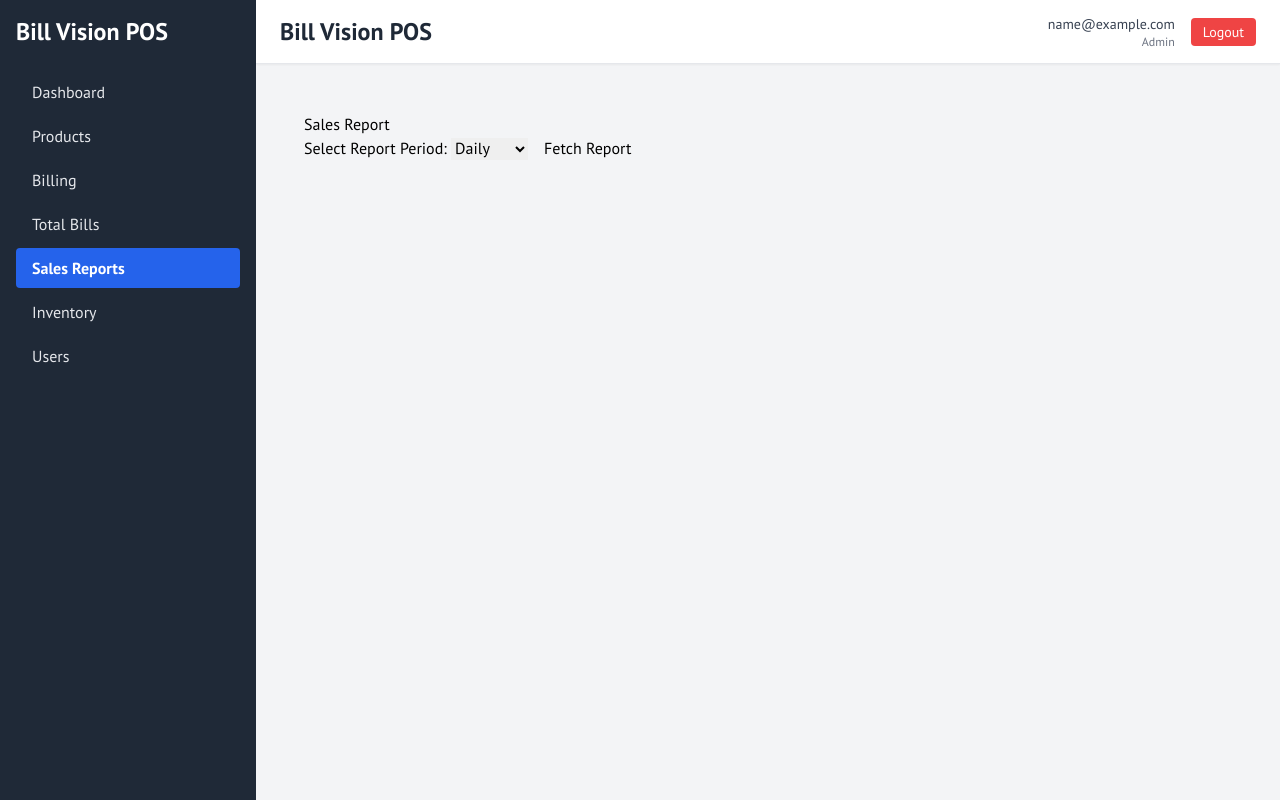
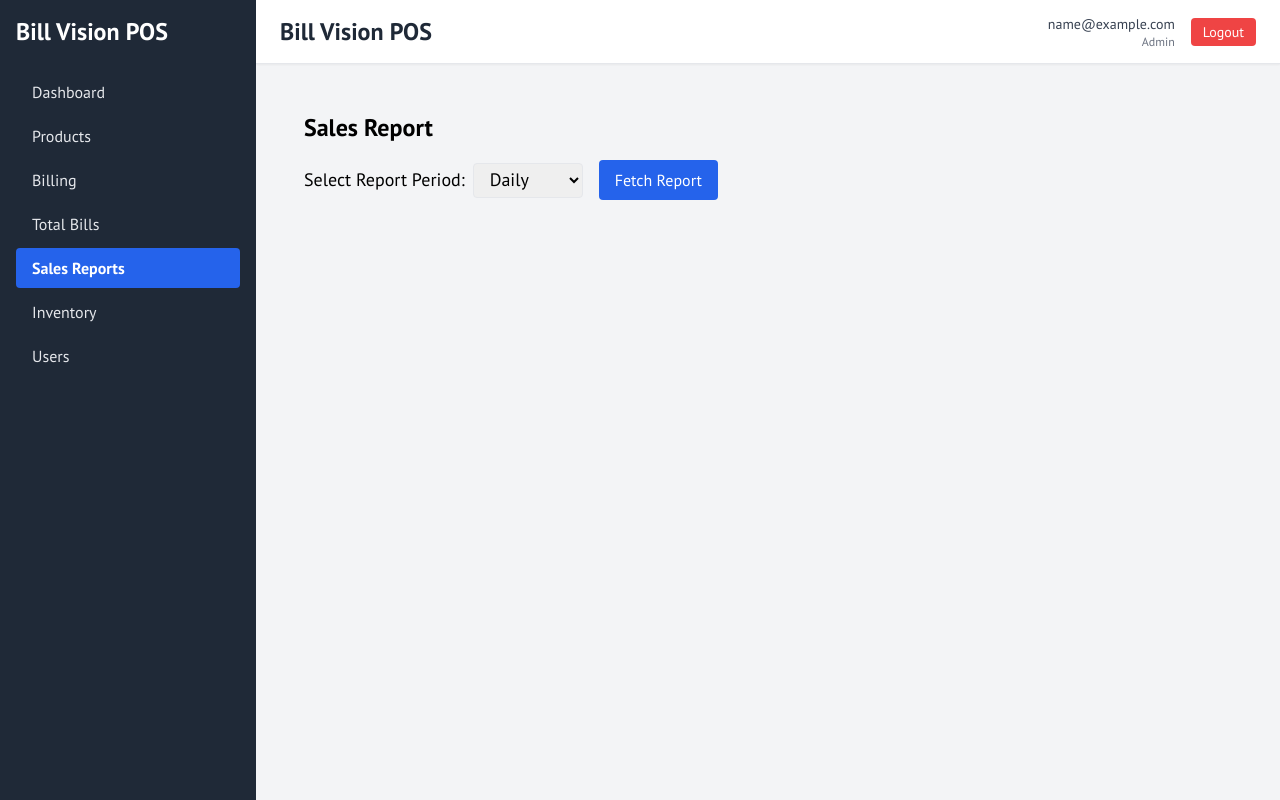
Before and after one commit to kriskris-27/Retail_POS_byKRIS, a React (Vite) app in the folder frontend/: page /reports in a window 1280 px wide. Built offline with nearby package versions, Linux system fonts and the light colour scheme; no server answers; sample sign-in values are in the browser's storage.

Commit message:
added style

```diff
--- a/frontend/src/pages/Reports.tsx
+++ b/frontend/src/pages/Reports.tsx
@@ -40,38 +40,44 @@ const Reports: React.FC = () => {
     };
 
     return (
-        <div style={{ margin: "2rem" }}>
-            <h1>Sales Report</h1>
-            <form onSubmit={handleSubmit}>
-                <label htmlFor="period">
-                    Select Report Period:{" "}
+        <div className="m-8">
+  <h1 className="text-2xl font-bold mb-4">Sales Report</h1>
+  <form onSubmit={handleSubmit} className="flex items-center gap-4 mb-6">
+    <label htmlFor="period" className="flex items-center gap-2 text-lg">
+      Select Report Period:
       <select
         id="period"
         value={period}
         onChange={(e) => setPeriod(e.target.value)}
+        className="border px-3 py-1 rounded"
       >
         <option value="daily">Daily</option>
         <option value="weekly">Weekly</option>
         <option value="monthly">Monthly</option>
       </select>
     </label>
-                <button type="submit" style={{ marginLeft: "1rem" }}>
+    <button
+      type="submit"
+      className="bg-blue-600 hover:bg-blue-700 text-white px-4 py-2 rounded transition"
+    >
       Fetch Report
     </button>
   </form>
-            {loading && <p>Loading...</p>}
-            {error && <p style={{ color: "red" }}>Error: {error}</p>}
+
+  {loading && <p className="text-gray-500">Loading...</p>}
+  {error && <p className="text-red-600">Error: {error}</p>}
+
   {report && (
-                <div style={{ marginTop: "2rem" }}>
-                    <h2>Report Data</h2>
+    <div className="mt-8 bg-white shadow rounded p-6 space-y-2 border">
+      <h2 className="text-xl font-semibold mb-2">Report Data</h2>
       <p>
         <strong>Period:</strong> {report.period}
       </p>
       <p>
-                        <strong>Total Revenue:</strong> {report.totalRevenue}
+        <strong>Total Revenue:</strong> ₹{report.totalRevenue}
       </p>
       <p>
-                        <strong>Total Profit:</strong> {report.totalProfit}
+        <strong>Total Profit:</strong> ₹{report.totalProfit}
       </p>
       <p>
         <strong>Sales Count:</strong> {report.salesCount}
@@ -79,6 +85,7 @@ const Reports: React.FC = () => {
     </div>
   )}
 </div>
+
     );
 };
 
```
Lines whose indentation alone changed are shown as unchanged.
